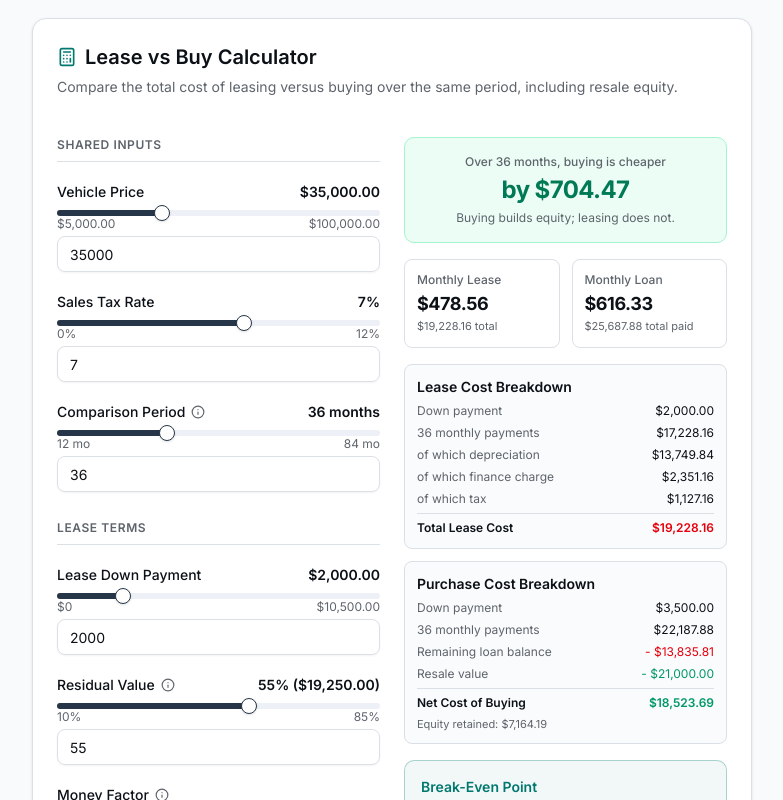
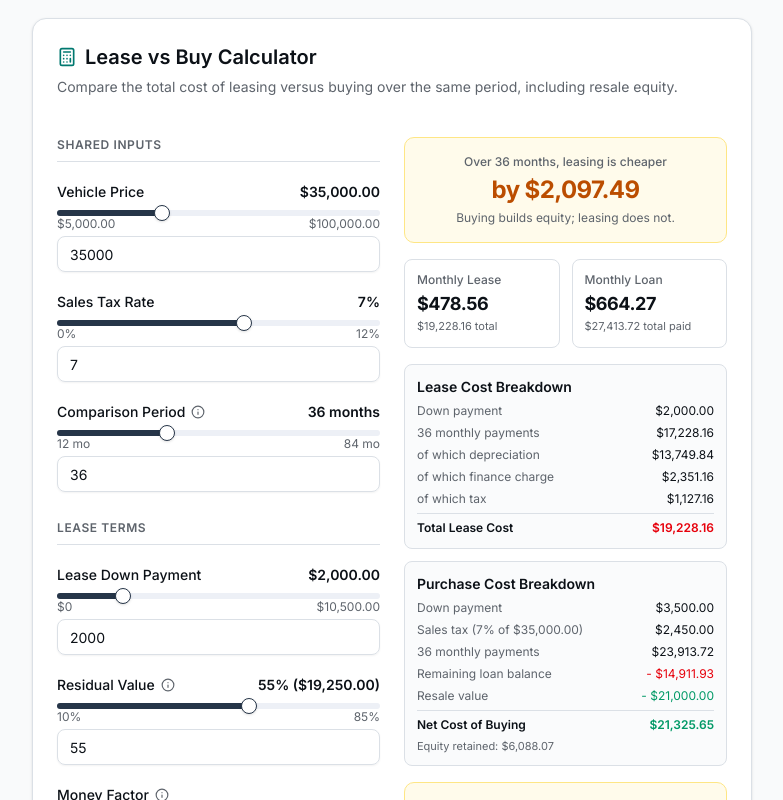
Before and after one commit to issamovitch/thecalcforge, a Next.js app: page /auto/lease-vs-buy-calculator in a window 1280 px wide. Shown: the part 440-1240 px from the top of the page, without its empty margins (248-1031 px from the left). Built offline with nearby package versions, Linux system fonts and the light colour scheme.

Commit message:
small fix

```diff
--- a/src/app/auto/lease-vs-buy-calculator/page.tsx
+++ b/src/app/auto/lease-vs-buy-calculator/page.tsx
@@ -71,7 +71,8 @@ function compare(
   }
   totalLease = r2(totalLease);
 
-  const loan = price - bDown;
+  const purchaseTax = r2(price * (tax / 100));
+  const loan = price - bDown + purchaseTax;
   const bm = loanMonthly(loan, apr, bTerm);
   const monthsPaid = Math.min(comp, bTerm);
   const totalBuy = r2(bDown + bm * monthsPaid);
@@ -100,9 +101,10 @@ const S3B = compare(35000, 10, 36, 2000, 55, 0.00125, 36, 3500, 6.5, 60, 21000);
 // S4: EV example - $45K EV, 60% residual, $7500 credit as cap reduction
 const S4_LEASE = leaseMonthly(45000, 7500, 60, 0.001, 36, 7);
 const S4_LEASE_TOTAL = r2(7500 + S4_LEASE.total * 36);
-const S4_LOAN = loanMonthly(37500, 5.9, 60);
-const S4_BUY_TOTAL = r2(37500 + S4_LOAN * 36);
-const S4_BAL = remBalance(37500, 5.9, 60, 36);
+const S4_PURCHASE_TAX = r2(45000 * 0.07); // tax on full vehicle price
+const S4_LOAN = loanMonthly(45000 - 7500 + S4_PURCHASE_TAX, 5.9, 60);
+const S4_BUY_TOTAL = r2(7500 + S4_LOAN * 36); // credit acts as down payment
+const S4_BAL = remBalance(45000 - 7500 + S4_PURCHASE_TAX, 5.9, 60, 36);
 const S4_EQUITY = Math.max(0, 27000 - S4_BAL);
 const S4_NET_BUY = r2(S4_BUY_TOTAL - S4_EQUITY);
 const S4_DIFF = r2(S4_LEASE_TOTAL - S4_NET_BUY);
--- a/src/components/calculators/LeaseVsBuyCalculator.tsx
+++ b/src/components/calculators/LeaseVsBuyCalculator.tsx
@@ -106,6 +106,7 @@ interface BuyResult {
   monthly: number;
   totalPayments: number;
   totalInterest: number;
+  purchaseTax: number;
   remainingBalance: number;
   equity: number;
   netCost: number;
@@ -135,8 +136,9 @@ function computeComparison(inputs: LeaseInputs): ComparisonResult {
     remaining -= inputs.leaseTerm;
   }
 
-  // Buy side
-  const loanAmount = inputs.vehiclePrice - inputs.buyDown;
+  // Buy side: sales tax on full vehicle price, rolled into loan
+  const purchaseTax = r2(inputs.vehiclePrice * (inputs.salesTaxRate / 100));
+  const loanAmount = inputs.vehiclePrice - inputs.buyDown + purchaseTax;
   const buyMonthly = computeLoanPayment(loanAmount, inputs.loanApr, inputs.loanTerm);
   const totalBuyPayments = inputs.buyDown + buyMonthly * Math.min(comp, inputs.loanTerm);
   const totalInterest = r2(buyMonthly * Math.min(comp, inputs.loanTerm) - Math.min(loanAmount, loanAmount * Math.min(comp, inputs.loanTerm) / inputs.loanTerm));
@@ -187,6 +189,7 @@ function computeComparison(inputs: LeaseInputs): ComparisonResult {
       monthly: buyMonthly,
       totalPayments: r2(totalBuyPayments),
       totalInterest,
+      purchaseTax,
       remainingBalance: bal,
       equity,
       netCost: netBuyCost,
@@ -781,6 +784,12 @@ export default function LeaseVsBuyCalculator() {
                           <span className="text-muted-foreground">Down payment</span>
                           <span>{formatCurrency(inputs.buyDown)}</span>
                         </div>
+                        {result.buy.purchaseTax > 0 && (
+                          <div className="flex justify-between">
+                            <span className="text-muted-foreground">Sales tax ({inputs.salesTaxRate}% of {formatCurrency(inputs.vehiclePrice)})</span>
+                            <span>{formatCurrency(result.buy.purchaseTax)}</span>
+                          </div>
+                        )}
                         <div className="flex justify-between">
                           <span className="text-muted-foreground">{Math.min(inputs.comparisonMonths, inputs.loanTerm)} monthly payments</span>
                           <span>{formatCurrency(r2(result.buy.monthly * Math.min(inputs.comparisonMonths, inputs.loanTerm)))}</span>
```
Also changed, not shown: 1 other file (tests, documents, lock files or other folders).
